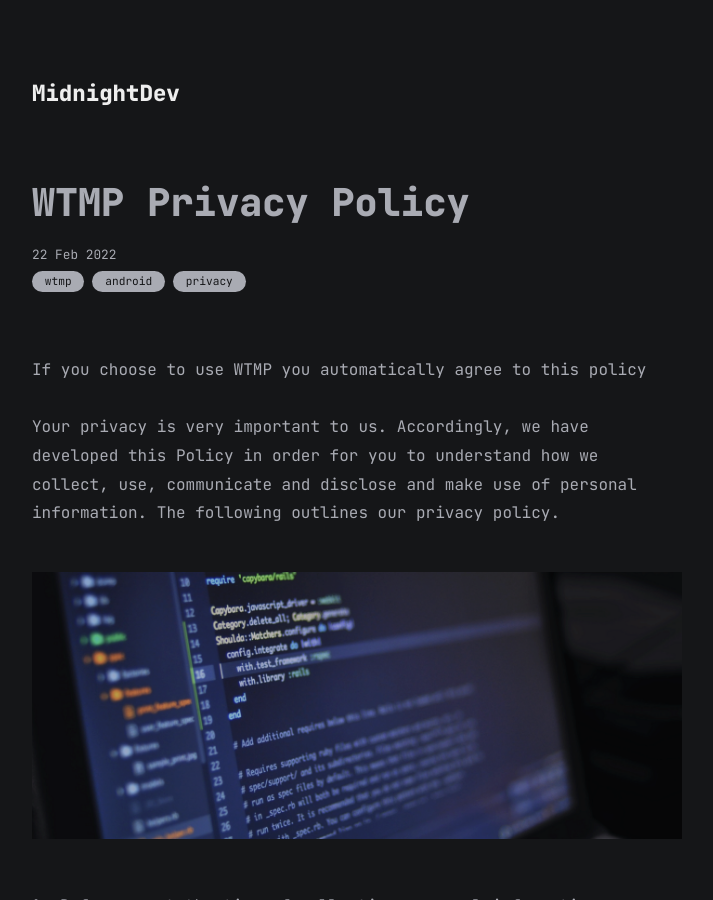
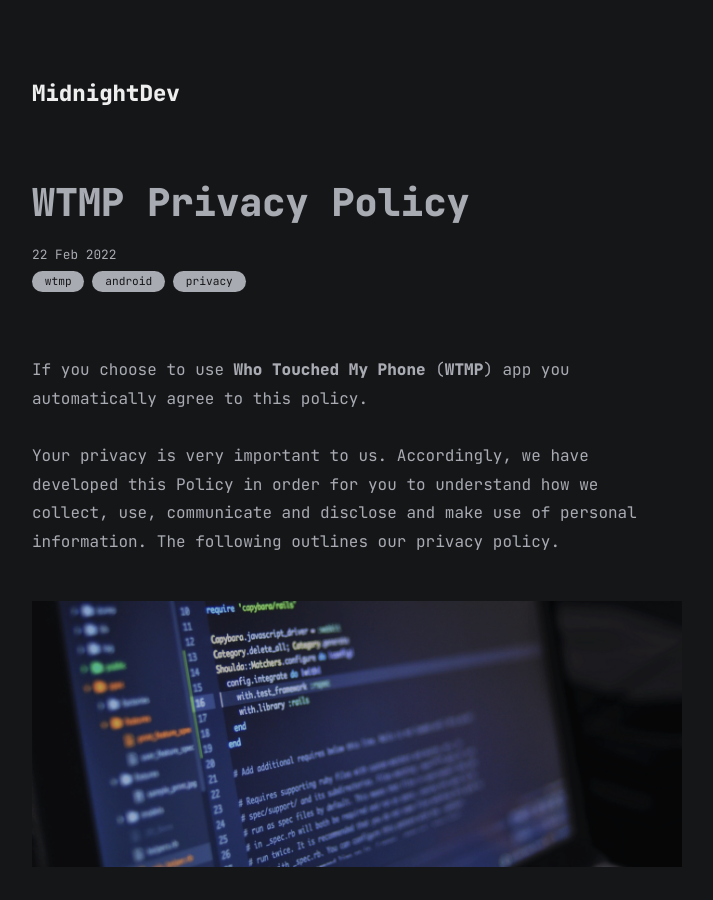
Before and after one commit to mdnghtdv/mdnghtdv.github.io, a Jekyll site: the page built from all_collections/_posts/2022-02-22-wtmp-privacy-policy.md, in a window 1280 px wide and 900 px high. Shown: the whole window, without its empty margins (283-996 px from the left). Built offline with Jekyll 4.4.1, drawn with Linux system fonts in a browser that asks for light colours; some of the changed text lies outside the part shown.

Commit message:
Update 2022-02-22-wtmp-privacy-policy.md

```diff
--- a/all_collections/_posts/2022-02-22-wtmp-privacy-policy.md
+++ b/all_collections/_posts/2022-02-22-wtmp-privacy-policy.md
@@ -5,7 +5,7 @@ date: 2022-02-22
 categories: [wtmp, android, privacy]
 ---
 
-If you choose to use WTMP you automatically agree to this policy
+If you choose to use **Who Touched My Phone** (**WTMP**) app you automatically agree to this policy.
 
 Your privacy is very important to us. Accordingly, we have developed this Policy in order for you to understand how we collect, use, communicate and disclose and make use of personal information. The following outlines our privacy policy.
 
```
Also changed, not shown: other parts of all_collections/_posts/2022-02-22-wtmp-privacy-policy.md (+2 -0 lines).
